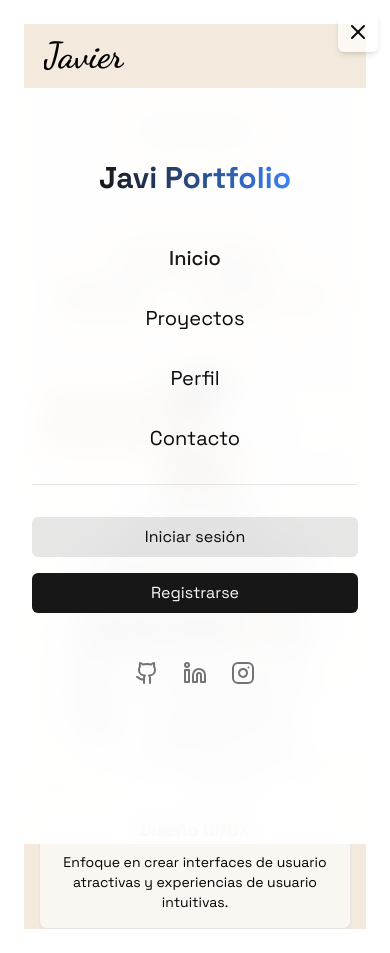
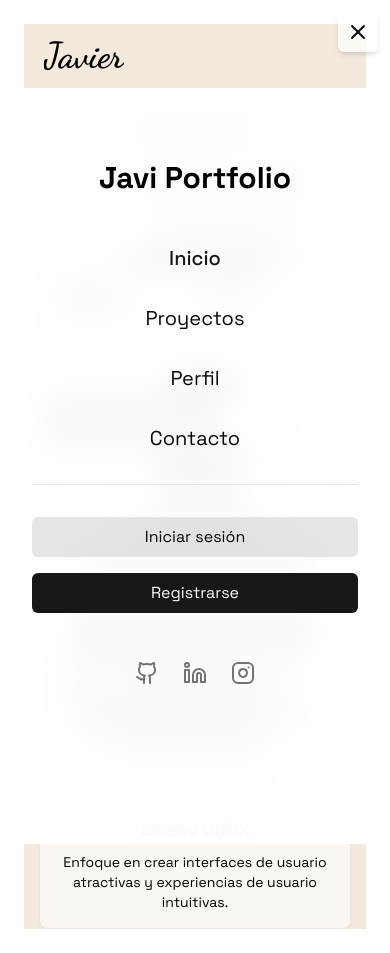
Before and after one commit to jvgemelo/javi-portfolio, a Next.js app: page / in a window 390 px wide. Both pictures are taken after a click on the button "Abrir menú". Built offline with nearby package versions, Linux system fonts and the light colour scheme; no server answers.

Commit message:
Refactor Hero and MobileNav components to improve layout and styling. Adjust Hero component positioning and text visibility, and update MobileNav logo background for better contrast.

```diff
--- a/components/hero.tsx
+++ b/components/hero.tsx
@@ -51,8 +51,8 @@ export default function Hero() {
         </div>
       </div>
 
-      <div className="absolute top-auto bottom-32 sm:bottom-auto sm:top-0 right-0 mr-4 sm:mr-16 max-w-[250px] h-auto sm:h-full flex items-center z-[20] px-4">
-        <p className="text-sm sm:text-lg font-bold text-center sm:text-right bg-white/80 sm:bg-transparent p-2 rounded-lg sm:p-0">
+      <div className="absolute top-8 sm:top-0 right-0 mr-4 sm:mr-16 max-w-[250px] h-auto sm:h-full flex items-center z-[20] px-4">
+        <p className="text-sm sm:text-lg font-bold text-center sm:text-right bg-white/80 sm:bg-transparent p-2 rounded-lg sm:p-0 z-[50]">
           Bienvenido a mi portfolio personal. Soy un apasionado de la tecnología y el desarrollo de software,
           especializado en crear aplicaciones web modernas y eficientes.
         </p>
--- a/components/mobile-nav.tsx
+++ b/components/mobile-nav.tsx
@@ -98,7 +98,7 @@ export default function MobileNav() {
         <div className="flex flex-col items-center justify-center min-h-full py-20 px-8">
           {/* Logo en el menú móvil */}
           <div className="mb-12">
-            <Link href="/" onClick={toggleMenu} className="text-3xl font-bold bg-gradient-to-r from-primary to-blue-500 bg-clip-text text-transparent">
+            <Link href="/" onClick={toggleMenu} className="text-3xl font-bold bg-black bg-clip-text text-transparent">
               Javi Portfolio
             </Link>
           </div>
```
